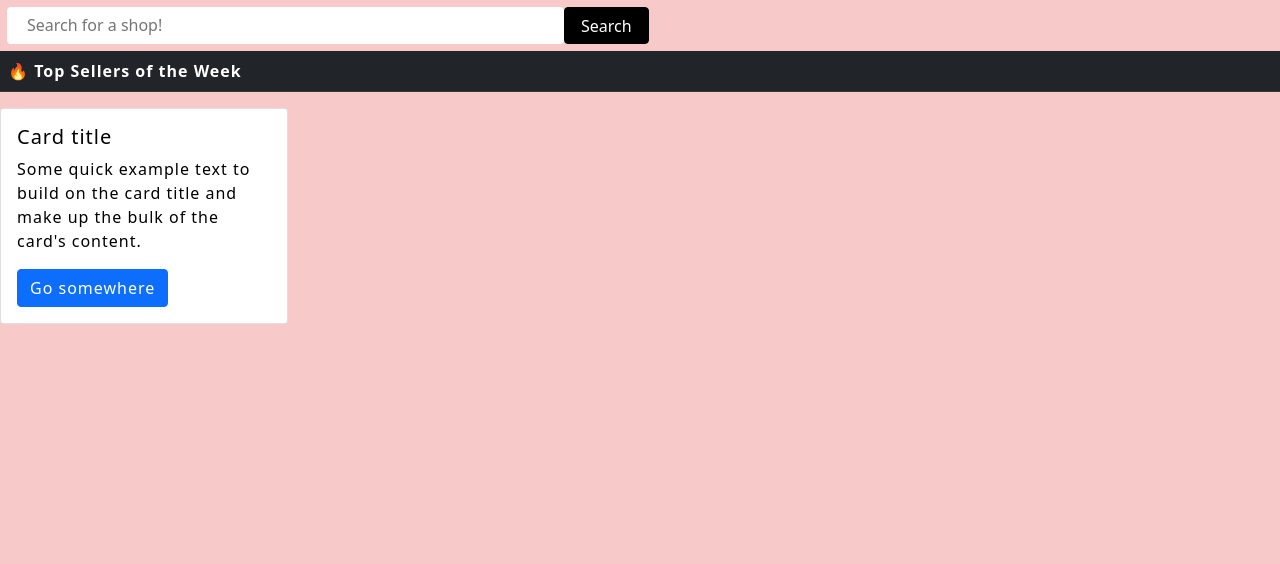
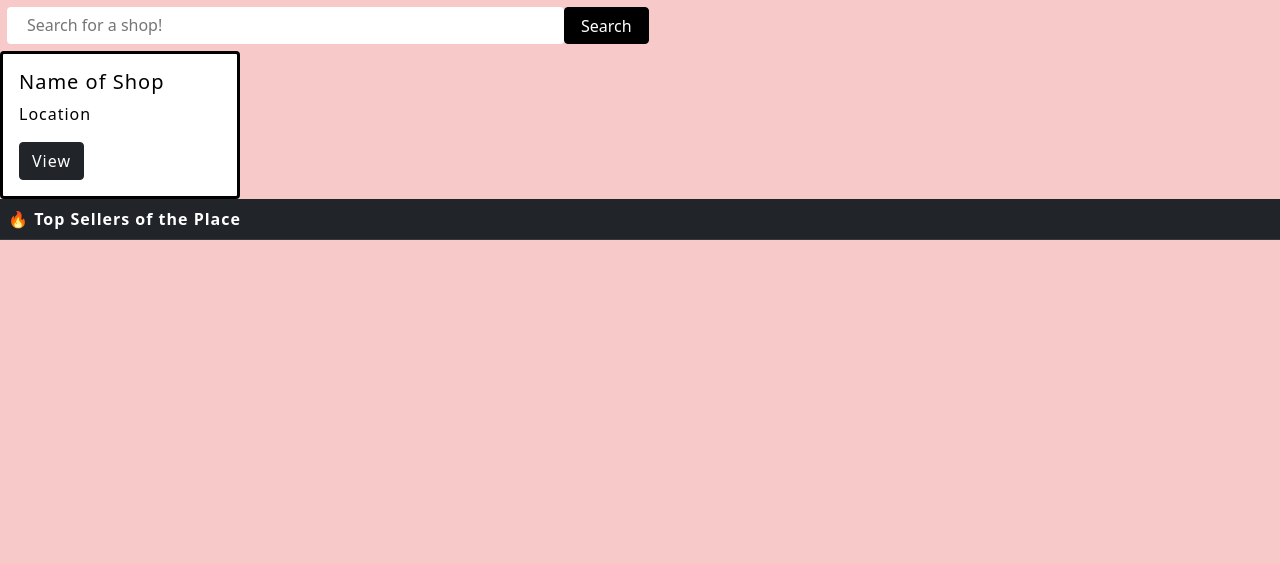
Before and after one commit to jr9597/squareHack, a Flask app: page / in a window 1280 px wide. Shown: the part 126-690 px from the top of the page. Run offline with Flask 2, Linux system fonts and the light colour scheme; lists and menus that the app fills with data are empty.

Commit message:
Added_bootstrap_card_view
not credit cards

```diff
--- a/templates/base.html
+++ b/templates/base.html
@@ -97,10 +97,11 @@
             </form>
         </div>
     </nav>  -->
+    {% block storeCard %}
+    {% endblock %}
     {% block itemList %}
     {% endblock %}
-    {% block storeCard %}
-    {% endblock %}
+
     <script src="https://cdn.jsdelivr.net/npm/bootstrap@5.0.2/dist/js/bootstrap.bundle.min.js" integrity="sha384-MrcW6ZMFYlzcLA8Nl+NtUVF0sA7MsXsP1UyJoMp4YLEuNSfAP+JcXn/tWtIaxVXM" crossorigin="anonymous"></script>
 </body>
 <style>
--- a/templates/home.html
+++ b/templates/home.html
@@ -6,7 +6,7 @@
     <thead>
         <tr>
             <!-- Your Columns HERE -->
-            <th scope="col">&#x1F525; Top Sellers of the Week</th>
+            <th scope="col">&#x1F525; Top Sellers of the Place</th>
         </tr>
     </thead>
 </table>
@@ -15,12 +15,14 @@
 
 
 {% block storeCard %}
-<div class="card" style="width: 18rem;">
-    <!-- <img class="card-img-top" src="..." alt="Card image cap"> -->
+<div class="card-group">
+
+<div class="card" style="max-width: 15rem; border-color:rgb(0, 0, 0); border-width: 3px;">
     <div class="card-body">
-      <h5 class="card-title">Card title</h5>
-      <p class="card-text">Some quick example text to build on the card title and make up the bulk of the card's content.</p>
-      <a href="#" class="btn btn-primary">Go somewhere</a>
+      <h5 class="card-title">Name of Shop</h5>
+      <p class="card-text">Location</p>
+      <a href="#" class="btn btn-dark">View</a>
     </div>
   </div>
+</div>
 {% endblock %}
```
Also changed, not shown: app.py (+8 -0 lines).
